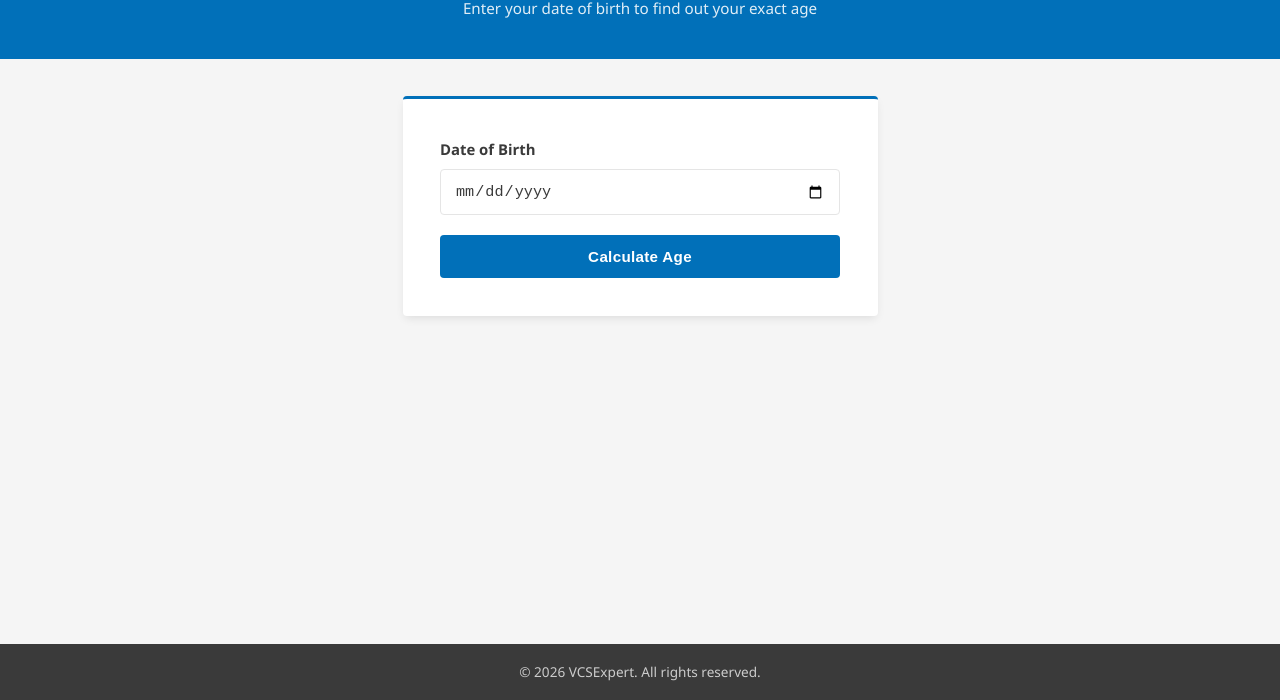
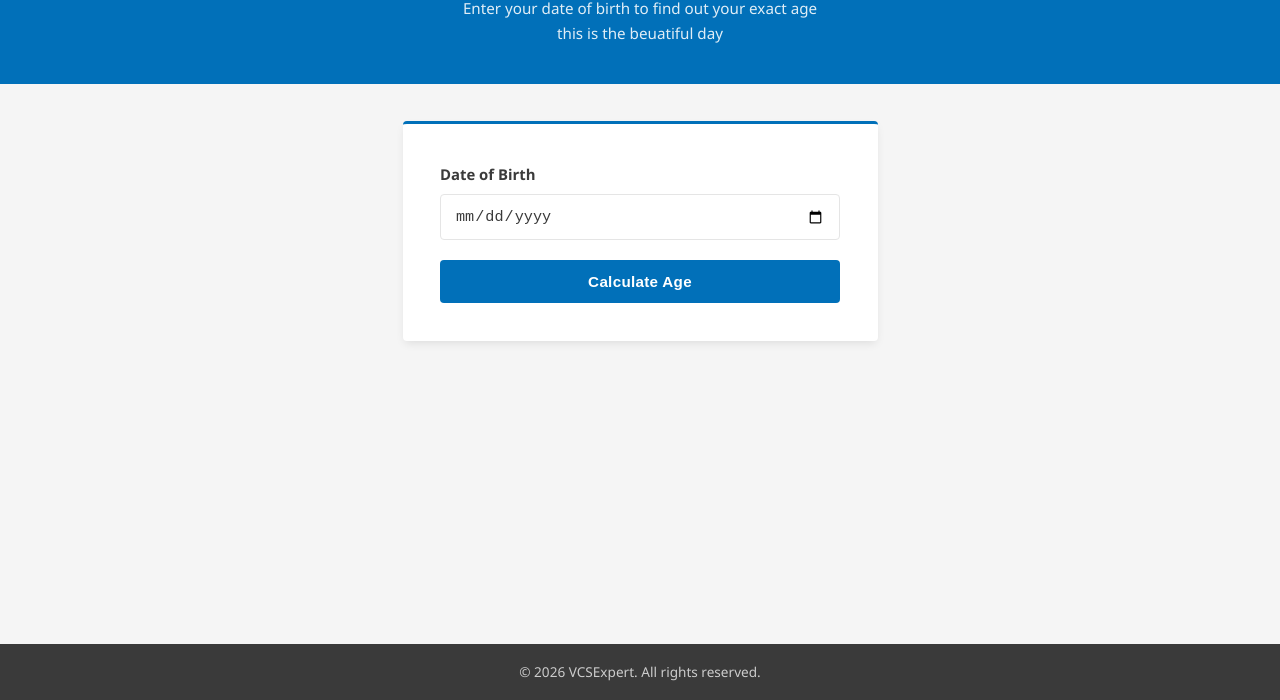
Before and after one commit to VCSINC17-GIT/Learning, a plain HTML site: page index.html in a window 1280 px wide. Shown: the part 100-800 px from the top of the page. Drawn offline with Linux system fonts and the light colour scheme.

Commit message:
0002-Age-calculator

```diff
--- a/index.html
+++ b/index.html
@@ -12,7 +12,8 @@
   <main class="page-main">
     <div class="page-title-bar">
       <h1>Age Calculator</h1>
-      <p>Enter your date of birth to find out your exact age</p>
+      <p>Enter your date of birth to find out your exact age </p>
+      <p>this is the beuatiful day </p>
     </div>
 
     <div class="container">
```
